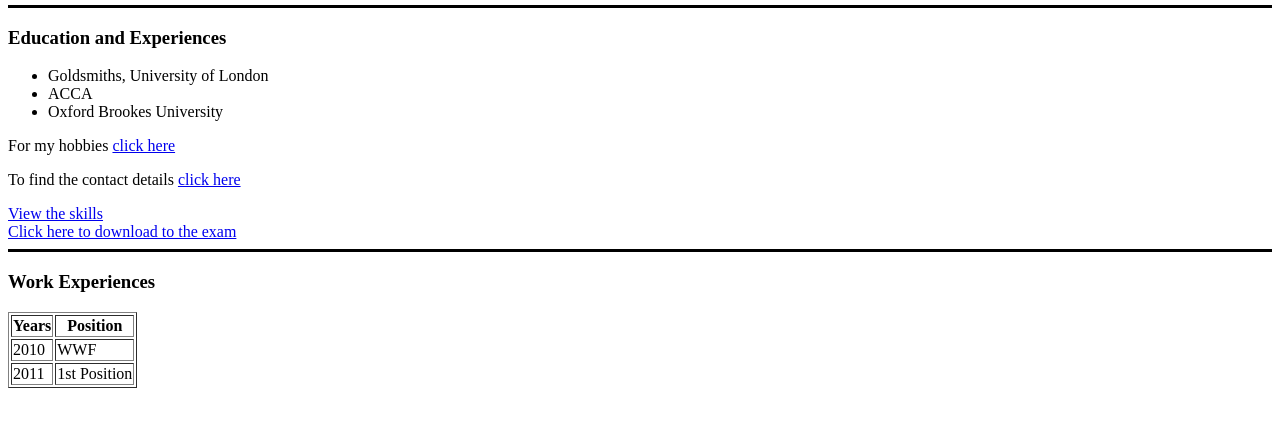
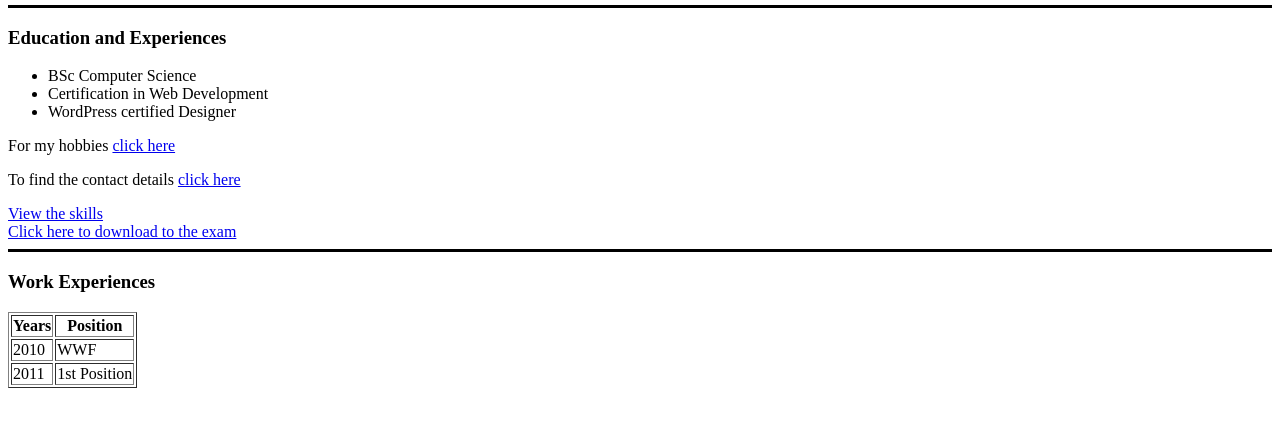
Before and after one commit to mortredd/cv, a plain HTML site: page index.html in a window 1280 px wide. Shown: the part 307-734 px from the top of the page. Drawn offline with Linux system fonts and the light colour scheme.

Commit message:
Update index.html

```diff
--- a/index.html
+++ b/index.html
@@ -20,9 +20,9 @@
     <hr size="3" color="black">
     <h3>Education and Experiences</h3>
     <ul>
-      <li>Goldsmiths, University of London </li>
-      <li> ACCA  </li>
-      <li>Oxford Brookes University</li>
+      <li>BSc Computer Science </li>
+      <li> Certification in Web Development </li>
+      <li>WordPress certified Designer</li>
     </ul>
     <p>For my hobbies <a href="hobbies.html">click here</a></p>
       <p>To find the contact details <a href="contactdetails.html">click here</a></p>
```
